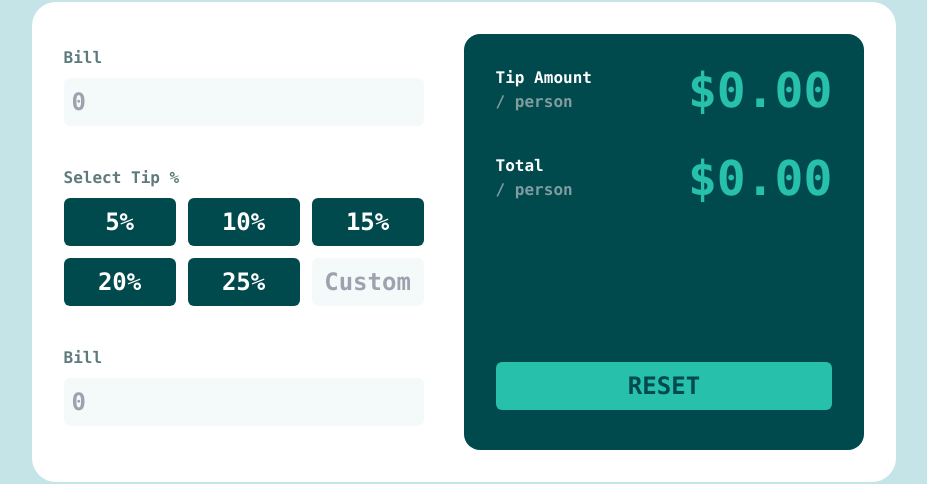
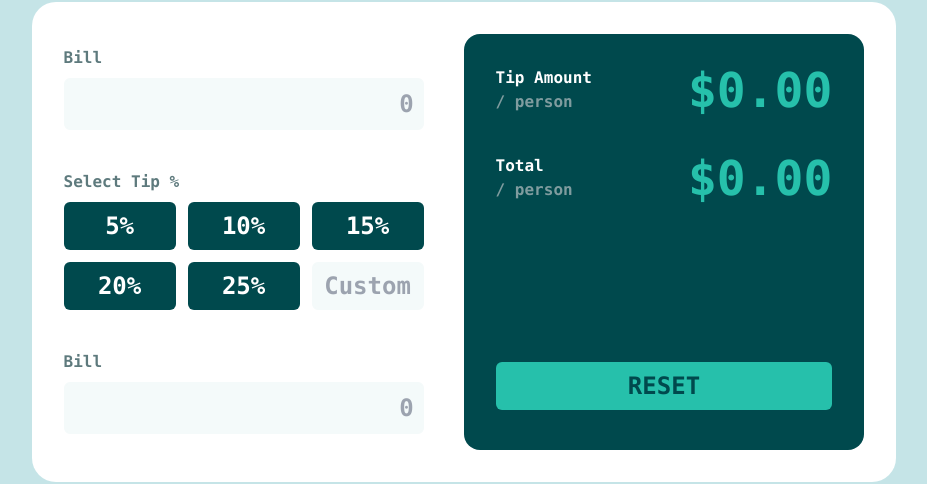
Before and after one commit to HectorKayman/react-tipper-fm, a React (Vite) app: page / in a window 1280 px wide. Shown: the part 158-642 px from the top of the page, without its empty margins (176-1103 px from the left). Built offline with nearby package versions, Linux system fonts and the light colour scheme.

Commit message:
Add active states styles

```diff
--- a/src/App.jsx
+++ b/src/App.jsx
@@ -30,7 +30,7 @@ function TipForm() {
           25%
         </FormRadio>
         <input
-          className="w-28 rounded-md bg-VeryLightGrayishCyan p-2 text-center text-2xl text-darkGrayishCyan"
+          className="w-28 rounded-md border-2 border-VeryLightGrayishCyan bg-VeryLightGrayishCyan text-center text-2xl text-veryDarkCyan focus:border-2 focus:border-strongCyan focus:outline-none"
           type="text"
           placeholder="Custom"
         />
@@ -48,7 +48,7 @@ function FormInput() {
         Bill
       </label>
       <input
-        className="rounded-md bg-VeryLightGrayishCyan p-2 text-2xl "
+        className="rounded-md border-2 border-VeryLightGrayishCyan bg-VeryLightGrayishCyan p-2 text-right text-2xl text-veryDarkCyan focus:border-2 focus:border-strongCyan focus:outline-none"
         type="text"
         id="bill"
         placeholder="0"
@@ -68,7 +68,7 @@ function FormRadio({ id, value, peer, children }) {
         value={value}
       />
       <label
-        className={`h-full w-full cursor-pointer rounded-md bg-veryDarkCyan py-2 text-center text-2xl text-white peer-checked/${peer}:bg-strongCyan`}
+        className={`h-full w-full cursor-pointer rounded-md bg-veryDarkCyan py-2 text-center text-2xl text-white peer-checked/${peer}:bg-strongCyan hover:bg-lightGrayishCyan hover:text-veryDarkCyan`}
         htmlFor={id}
       >
         {children}
@@ -84,7 +84,7 @@ function TipDisplay() {
         <DisplayText>Tip Amount</DisplayText>
         <DisplayText>Total</DisplayText>
       </div>
-      <button className="mb-2 rounded-md bg-strongCyan py-2 text-2xl text-veryDarkCyan">
+      <button className="mb-2 rounded-md bg-strongCyan py-2 text-2xl text-veryDarkCyan hover:bg-lightGrayishCyan">
         RESET
       </button>
     </section>
```
